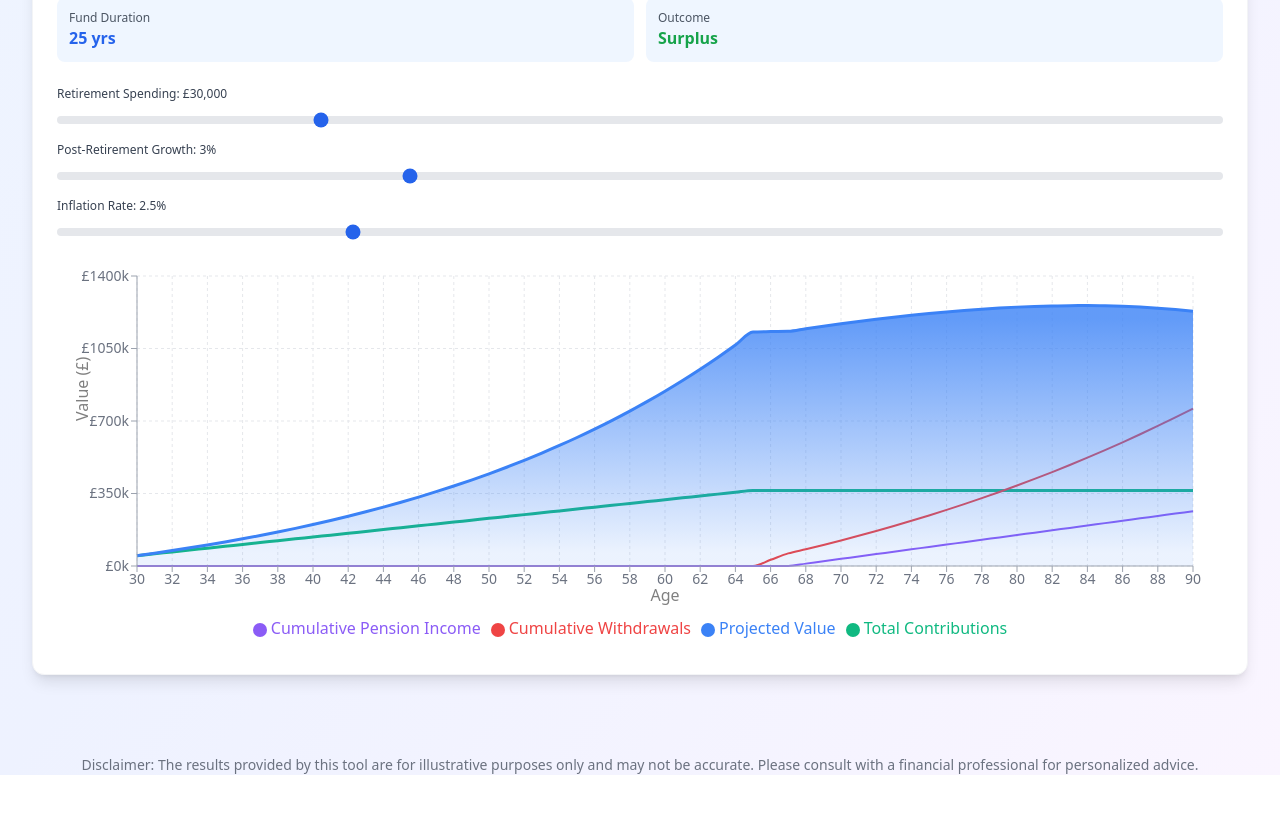
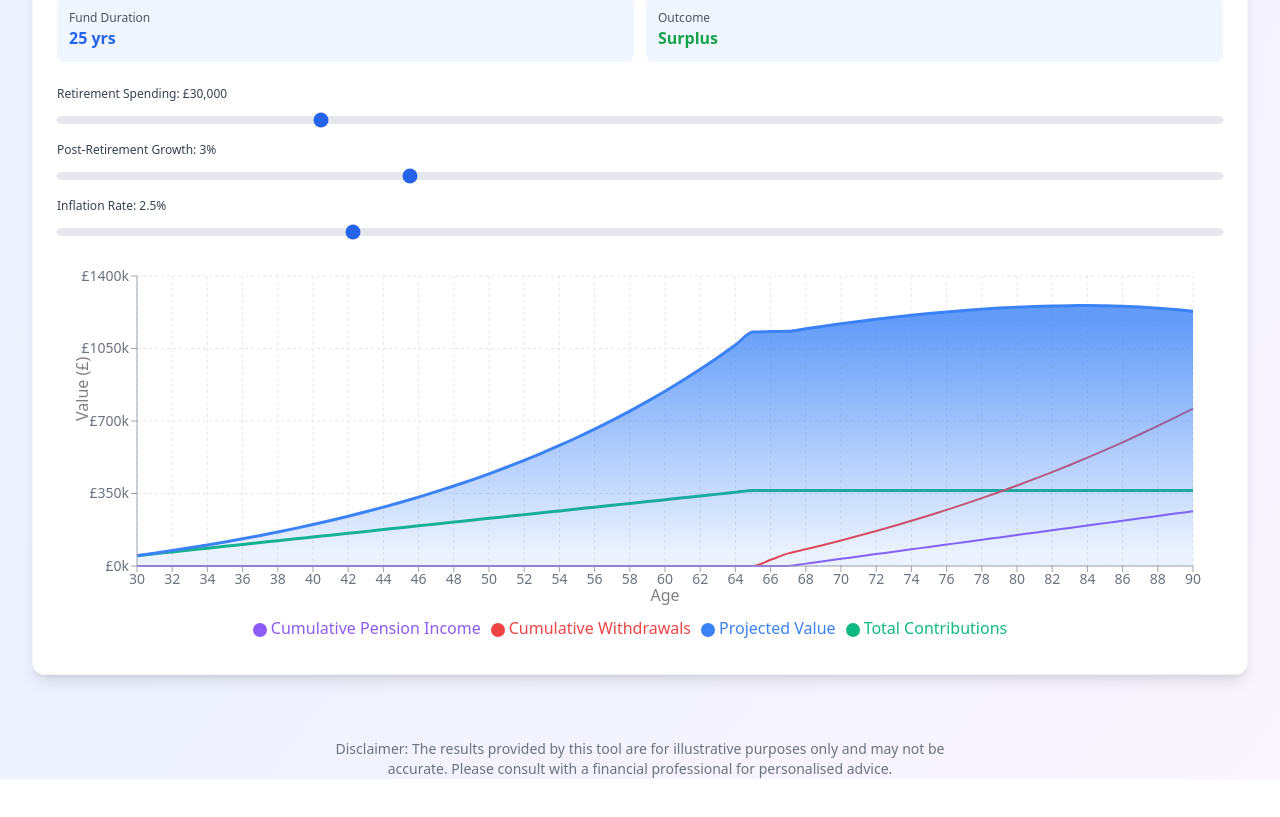
Before and after one commit to gpimblott/pension-planner, a Next.js app: page / in a window 1280 px wide. Shown: the part 865-1682 px from the top of the page. Before the commit the page ends 1640 px from the top, so only its background shows below. Built offline with nearby package versions, Linux system fonts and the light colour scheme.

Commit message:
Add a disclaimer to the pag

```diff
--- a/src/app/page.tsx
+++ b/src/app/page.tsx
@@ -12,8 +12,8 @@ export default function Home() {
         </div>
         <InputForm />
       </div>
-      <div className="text-center text-gray-500 text-sm mt-8">
-        <p>Disclaimer: The results provided by this tool are for illustrative purposes only and may not be accurate. Please consult with a financial professional for personalized advice.</p>
+      <div className="max-w-2xl mx-auto text-center text-gray-500 text-sm mt-4 mb-16">
+        <p>Disclaimer: The results provided by this tool are for illustrative purposes only and may not be accurate. Please consult with a financial professional for personalised advice.</p>
       </div>
     </main>
   );
```
